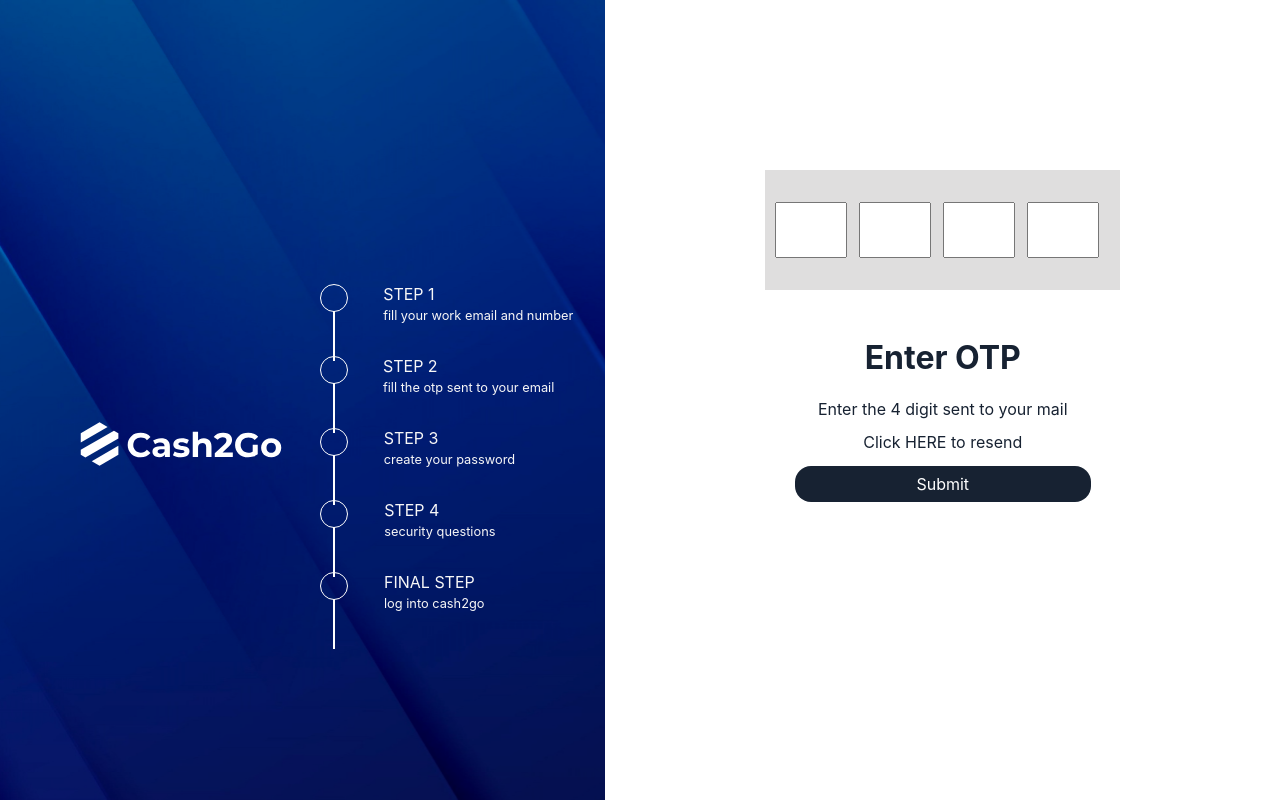
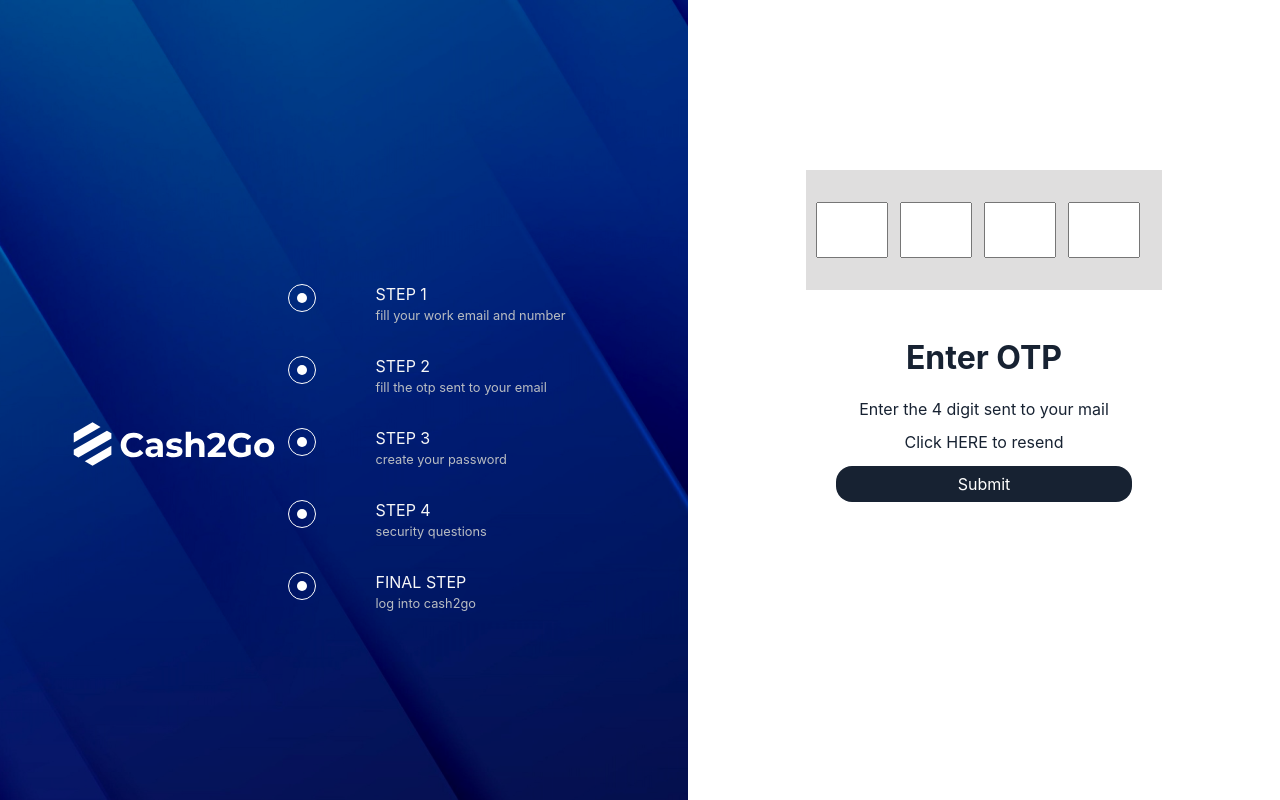
Before and after one commit to joyibeh93/Cash2go-loan-app, a React (Create React App) app: page /signupstep2 in a window 1280 px wide. Built offline with nearby package versions, Linux system fonts and the light colour scheme; the HTML template or start-up script is replaced by a standard one.

Commit message:
made changes to css file

```diff
--- a/src/Components/OtpForm.jsx
+++ b/src/Components/OtpForm.jsx
@@ -57,7 +57,7 @@ const OtpForm = () => {
   };
 
   return (
-    <form onSubmit={formik.handleSubmit}>
+    <form action="" onSubmit={formik.handleSubmit}>
       <div className="OtpForm">
         <div className="otpInput">
           {Array.from({ length: 4 }).map((_, index) => (
--- a/src/Components/StepsContainer.jsx
+++ b/src/Components/StepsContainer.jsx
@@ -6,8 +6,7 @@ const StepsContainer = () => {
   return (
     <div className="steps-container">
       <div className="authenticate">
-        <CheckBox completed={true} />
-
+        <CheckBox />
         <div className="num">
           <CheckBoxSteps
             stepsNum="step"
--- a/src/Pages/SignUpStep2.jsx
+++ b/src/Pages/SignUpStep2.jsx
@@ -9,9 +9,7 @@ const SignUpStep2 = () => {
       <div className="left-side">
         <div className="background-container">
           <Logo />
-          <div className="check">
-            <StepsContainer />
-          </div>
+          <StepsContainer />
         </div>
         <div className="right-side otp">
           <OtpForm />
--- a/src/index.css
+++ b/src/index.css
@@ -79,12 +79,16 @@ a {
   justify-content: center;
   align-items: center;
   height: 100%;
+  width: 100%;
+}
+.check {
+  width: 12em;
 }
 
 .steps-container {
   margin-top: 8em;
-  margin-left: 3em;
-  padding: 0 2em;
+  /* margin-left: 3em; */
+  padding: 0 5em;
   display: flex;
   flex-direction: column;
   justify-content: center;
@@ -96,7 +100,7 @@ a {
   display: flex;
   justify-content: center;
   align-items: center;
-  margin-left: 5em;
+  margin-left: 2em;
   margin-top: 5.5em;
 }
 .logo img {
@@ -113,14 +117,14 @@ a {
   border-radius: 50%;
   cursor: pointer;
   height: 28px;
-  left: 20em;
+  left: 18em;
   position: absolute;
   width: 28px;
 }
 .input-checkbox label::after {
   content: '';
   position: absolute;
-  bottom: -49.8px; /* Adjust the distance from the bottom */
+  bottom: -48.8px; /* Adjust the distance from the bottom */
   left: 50%; /* Position in the middle */
   transform: translateX(-50%); /* Move horizontally to center */
   width: 2px; /* Width of the vertical line */
@@ -128,7 +132,7 @@ a {
   background-color: #fff; /* Color of the vertical line */
 }
 
-.input-checkbox .check-in-progress label:after {
+.input-checkbox label:after {
   /* Show the checkmark when the checkbox is checked  */
   content: '';
   /* Position the checkmark at the center */
@@ -170,13 +174,13 @@ a {
 
 .authenticate {
   display: flex;
-  justify-content: center;
 }
 .desc {
   font-size: 0.8rem;
   margin-bottom: 3em;
+  color: var(--credit-score-bg-clr);
 }
-.step2 {
+/* .step2 {
   margin-right: 1.2em;
 }
 .step3 {
@@ -187,7 +191,7 @@ a {
 }
 .step5 {
   margin-right: 5.5em;
-}
+} */
 .step-num {
   /* margin-top: 3em; */
   text-transform: uppercase;
```
